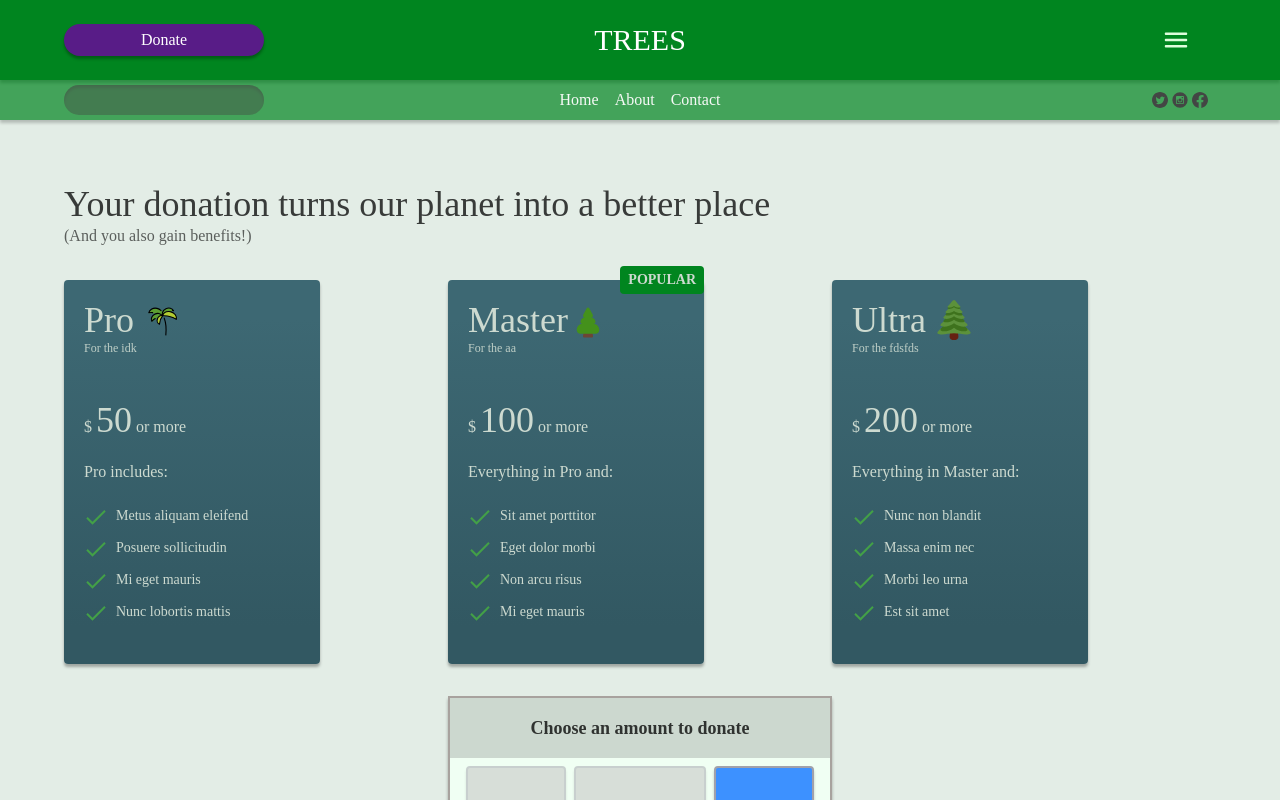
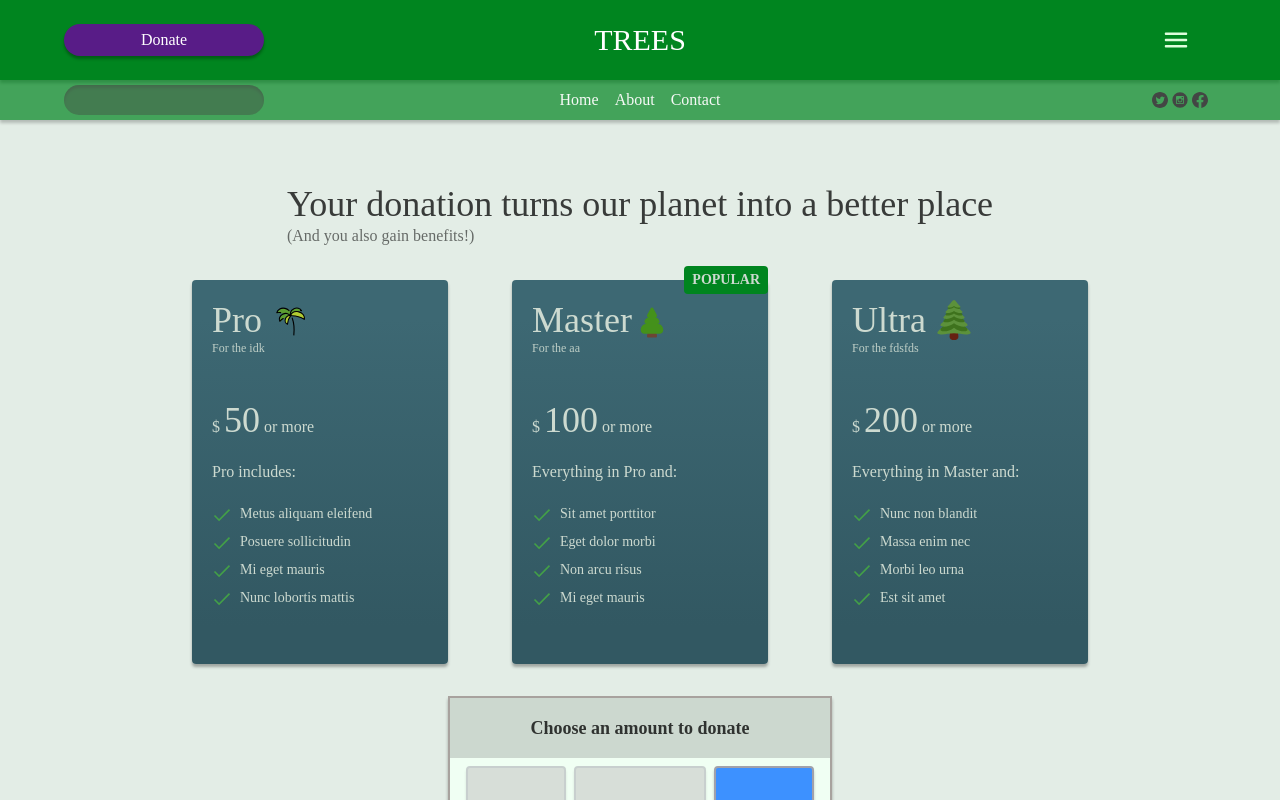
Before and after one commit to alefgomes0/trees, a React (Vite) app: page /donate in a window 1280 px wide. Shown: the top 800 px of the page. Built offline with nearby package versions, Linux system fonts and the light colour scheme; a web font is replaced by a local one.

Commit message:
Position center the donate page

```diff
--- a/src/components/DonationBenefits/DonationBenefits.tsx
+++ b/src/components/DonationBenefits/DonationBenefits.tsx
@@ -5,7 +5,7 @@ import { SmallPlant } from "../svg/SmallPlant";
 
 export const DonationBenefits = () => {
   return (
-    <div className="grid grid-rows-1 grid-cols-3 font-IBMSansLight">
+    <div className="grid grid-rows-1 grid-cols-3 font-IBMSansLight gap-16">
       <div className="rounded text-gwhite w-64 h-96 grid grid-cols-1 auto-rows-min gap-5 p-5 shadow-[0_3px_3px_0_rgba(0,0,0,0.3)] bg-gradient-to-b from-[rgba(61,104,115,1)] from-10%  to-[rgba(50,88,98,1)] to-90%">
         <div className="grid grid-rows-2">
           <div className="flex items-center gap-2">
--- a/src/components/svg/Checkmark.tsx
+++ b/src/components/svg/Checkmark.tsx
@@ -2,8 +2,8 @@ export const Checkmark = () => {
   return (
     <svg
       xmlns="http://www.w3.org/2000/svg"
-      width="24"
-      height="24"
+      width="20"
+      height="20"
       viewBox="0 0 48 48"
     >
       <path
--- a/src/pages/Donate/Donate.tsx
+++ b/src/pages/Donate/Donate.tsx
@@ -3,10 +3,10 @@ import { DonationBenefits } from "../../components/DonationBenefits/DonationBene
 
 export const Donate = () => {
   return (
-    <div className="grid grid-rows-[auto_1fr] grid-cols-1 items-center gap-8 px-16 mb-32">
+    <div className="grid grid-rows-[auto_1fr] grid-cols-1 justify-items-center items-center gap-8 px-16 mb-32">
       <div className="flex flex-col">
         <h3 className="text-4xl mt-16 font-IBMSerifMedium opacity-75">Your donation turns our planet into a better place</h3>
-        <h5 className="font-IBMSerifMedium opacity-60">(And you also gain benefits!)</h5>
+        <h5 className="font-IBMSerifMedium opacity-[55%]">(And you also gain benefits!)</h5>
       </div>
       <DonationBenefits />
       <DonateCard />
```
